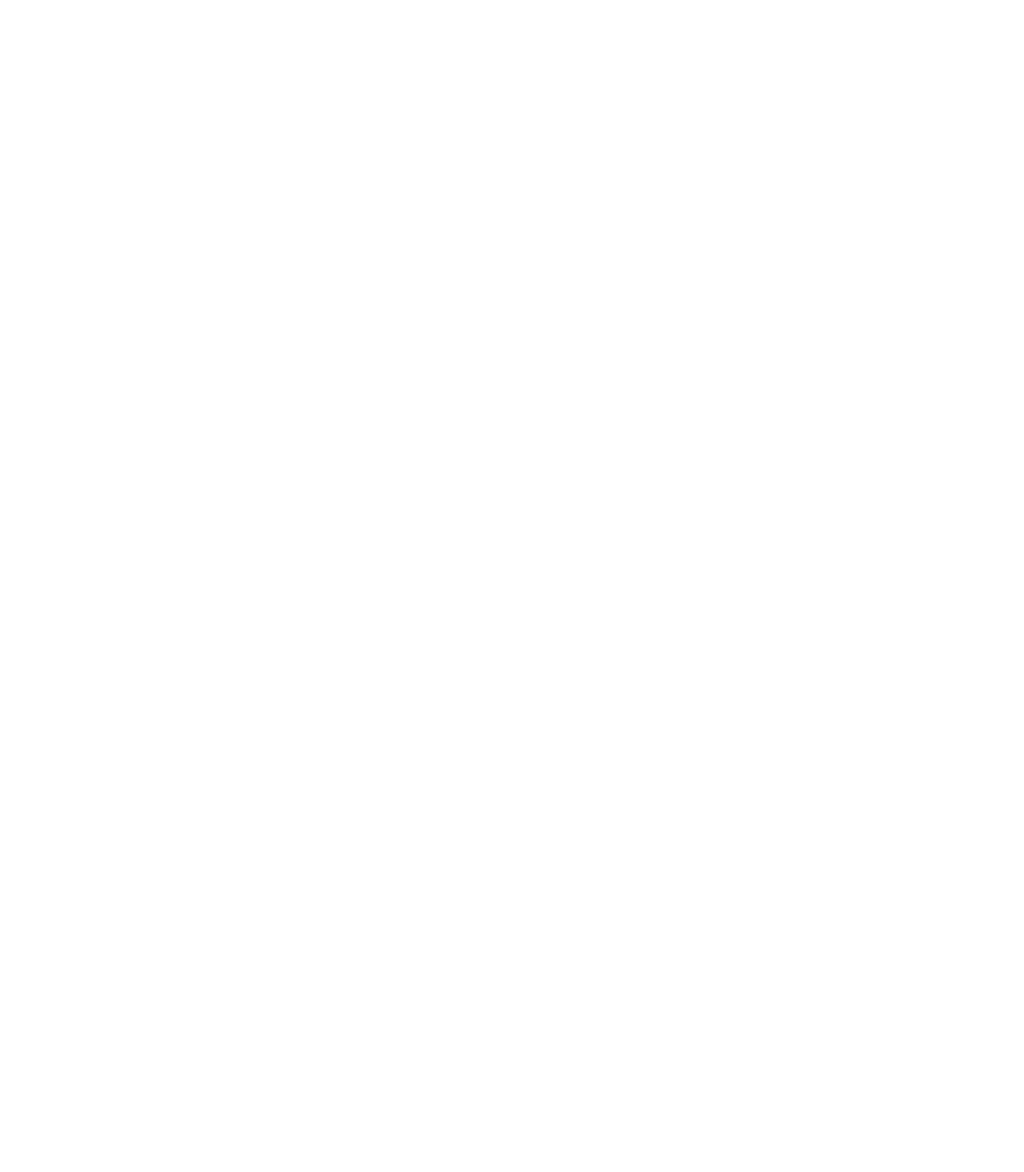
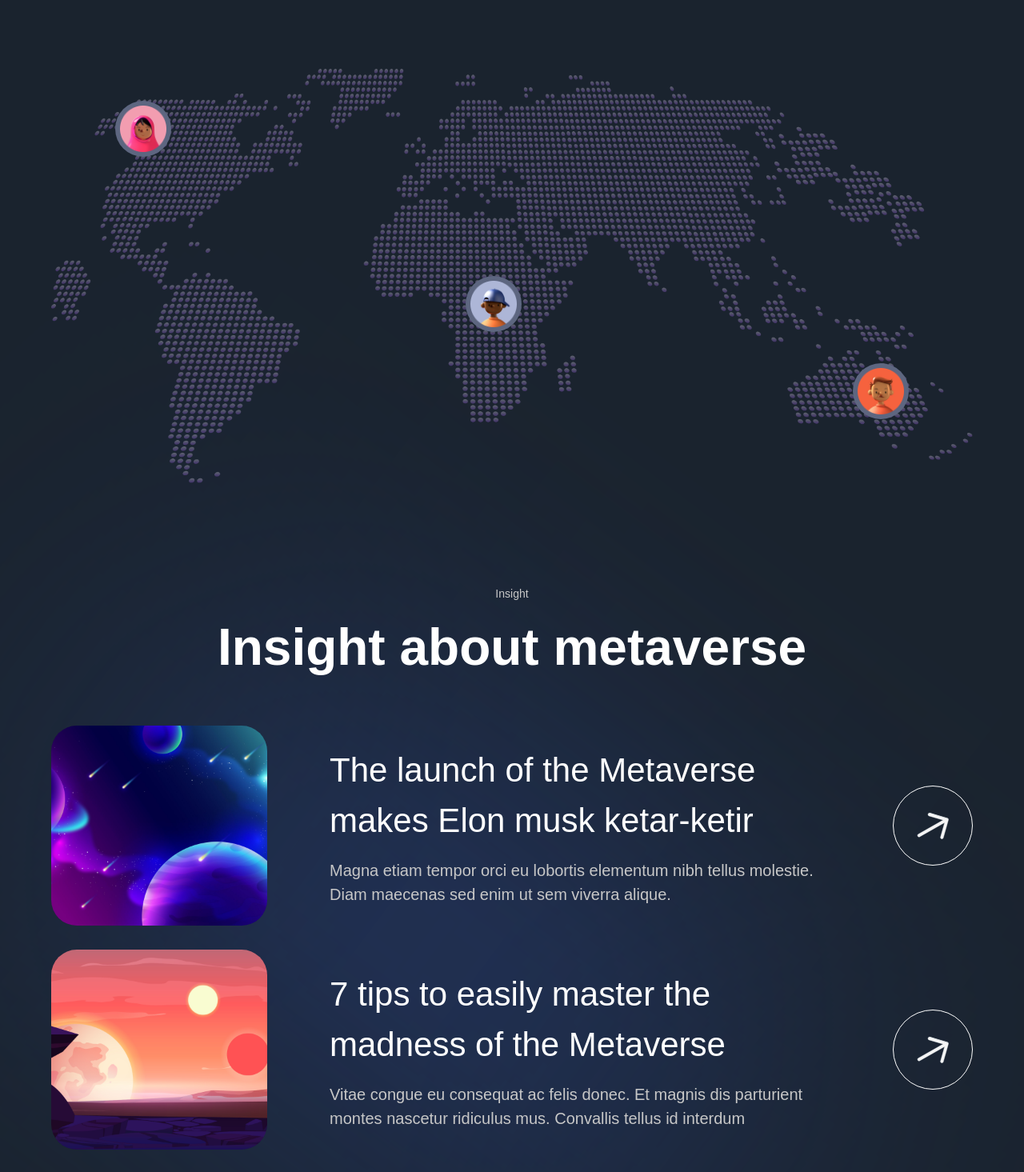
Before and after one commit to gianfranco2605/metaverse-nextjs, a Next.js app: page / in a window 1280 px wide. Shown: the part 4540-6005 px from the top of the page at 80% size. Before the commit the page ends 4273 px from the top, so only its background shows below. Built offline with nearby package versions, Linux system fonts and the light colour scheme; a web font is replaced by a local one.

Commit message:
component insight done

```diff
--- a/components/InsightCard.jsx
+++ b/components/InsightCard.jsx
@@ -1,9 +1,34 @@
 'use client';
 
-const InsightCard = () => (
-  <div>
-    Insight Card
-  </div>
+import { motion } from 'framer-motion';
+
+import { fadeIn } from '../utils/motion';
+
+const InsightCard = ({ imgUrl, title, subtitle, index }) => (
+  <motion.div
+    variants={fadeIn('up', 'spring', index * 0.5, 1)}
+    className='flex md:flex-row flex-col gap-4'
+  >
+    <img
+      src={imgUrl}
+      alt='planet-01'
+      className='md:w-[270px] w-full h-[250px] rounded-[32px] object-cover'
+    />
+    <div className='w-full flex justify-between items-center'>
+      <div className='flex-1 md:ml-[62px] flex flex-col max-w-[650px]'>
+        <h4 className='font-normal lg:text-[42px] text-[26px] text-white'>{title}</h4>
+        <p className='mt-[16px] font-normal lg:text-[20px] text-[14px] text-secondary-white'>{subtitle}</p>
+      </div>
+      {/* buttom */}
+      <div className='lg:flex hidden items-center justify-center w-[100px] h-[100px] rounded-full bg-transparent border-[1px] border-white'>
+        <img
+          src='arrow.svg'
+          alt='arrow'
+          className='w-[40px] h-[40px] object-contain'
+        />
+      </div>
+    </div>
+  </motion.div>
 );
 
 export default InsightCard;
--- a/sections/Insights.jsx
+++ b/sections/Insights.jsx
@@ -1,8 +1,30 @@
 'use client';
 
+import { motion } from "framer-motion";
+
+import styles from "../styles";
+import { staggerContainer } from "../utils/motion";
+import { InsightCard, TitleText, TypingText } from '../components';
+import { insights } from "../constants";
+
 const Insights = () => (
-  <section>
-    Insights section
+  <section className={`${styles.paddings} relative z-10`}>
+    <motion.div
+      variants={staggerContainer}
+      initial="hidden"
+      whileInView="show"
+      viewport={{ once: 'false', amount: 0.25 }}
+      className={`${styles.innerWidth} mx-auto flex flex-col`}
+    >
+      <TypingText title="Insight" textStyles="text-center" />
+      <TitleText title="Insight about metaverse" textStyles="text-center" />
+      {/* cards */}
+      <div className="mt-[50px] flex flex-col gap-[30px]">
+        {insights.map((insight, index) => (
+          <InsightCard key={`insight-${index}`} {...insight} index={index + 1} />
+        ))}
+      </div>
+    </motion.div>
   </section>
 );
 
--- a/sections/World.jsx
+++ b/sections/World.jsx
@@ -1,8 +1,61 @@
 'use client';
 
+import { motion } from "framer-motion";
+
+import styles from "../styles";
+import { staggerContainer, fadeIn } from "../utils/motion";
+import { TitleText, TypingText } from '../components';
+
 const World = () => (
-  <section>
-    World section
+  <section className={`${styles.paddings} relative z-10`}>
+    <motion.div
+      variants={staggerContainer}
+      initial="hidden"
+      whileInView="show"
+      viewport={{ once: 'false', amount: 0.25 }}
+      className={`${styles.innerWidth} mx-auto flex flex-col`}
+    >
+      <TypingText title="| People on the World" textStyles="text-center" />
+      <TitleText
+        title={<>
+          Track friends around you and invite them to play together in the same world
+        </>}
+        textStyles="text-center"
+      />
+
+      <motion.div
+        variants={fadeIn('up', 'tween', 0.3, 1)}
+        className="relative mt-[68px] flex w-full h-full"
+      >
+        <img
+          src="/map.png"
+          alt="map"
+          className="w-full h-full object-cover"
+        />
+
+        <div className="absolute bottom-20 right-20 w-[70px] h-[70px] p-[6px] rounded-full bg-[#5d6680]">
+          <img
+            src="people-01.png "
+            alt="people"
+            className="w-full h-full"
+          />
+        </div>
+        <div className="absolute top-10 left-20 w-[70px] h-[70px] p-[6px] rounded-full bg-[#5d6680]">
+          <img
+            src="people-02.png "
+            alt="people"
+            className="w-full h-full"
+          />
+        </div>
+        <div className="absolute top-1/2 left-[45%] w-[70px] h-[70px] p-[6px] rounded-full bg-[#5d6680]">
+          <img
+            src="people-03.png "
+            alt="people"
+            className="w-full h-full"
+          />
+        </div>
+      </motion.div>
+    </motion.div>
   </section>
 );
 
```
